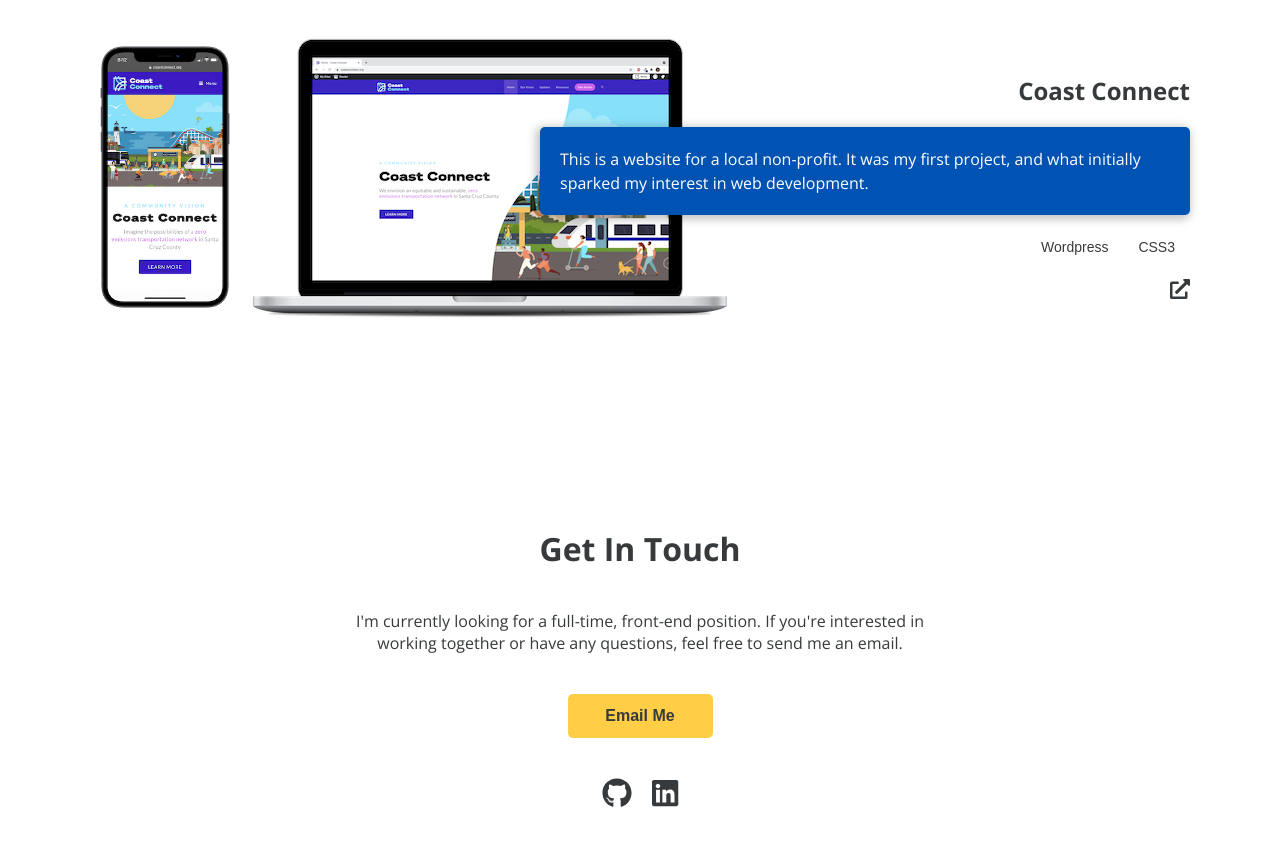
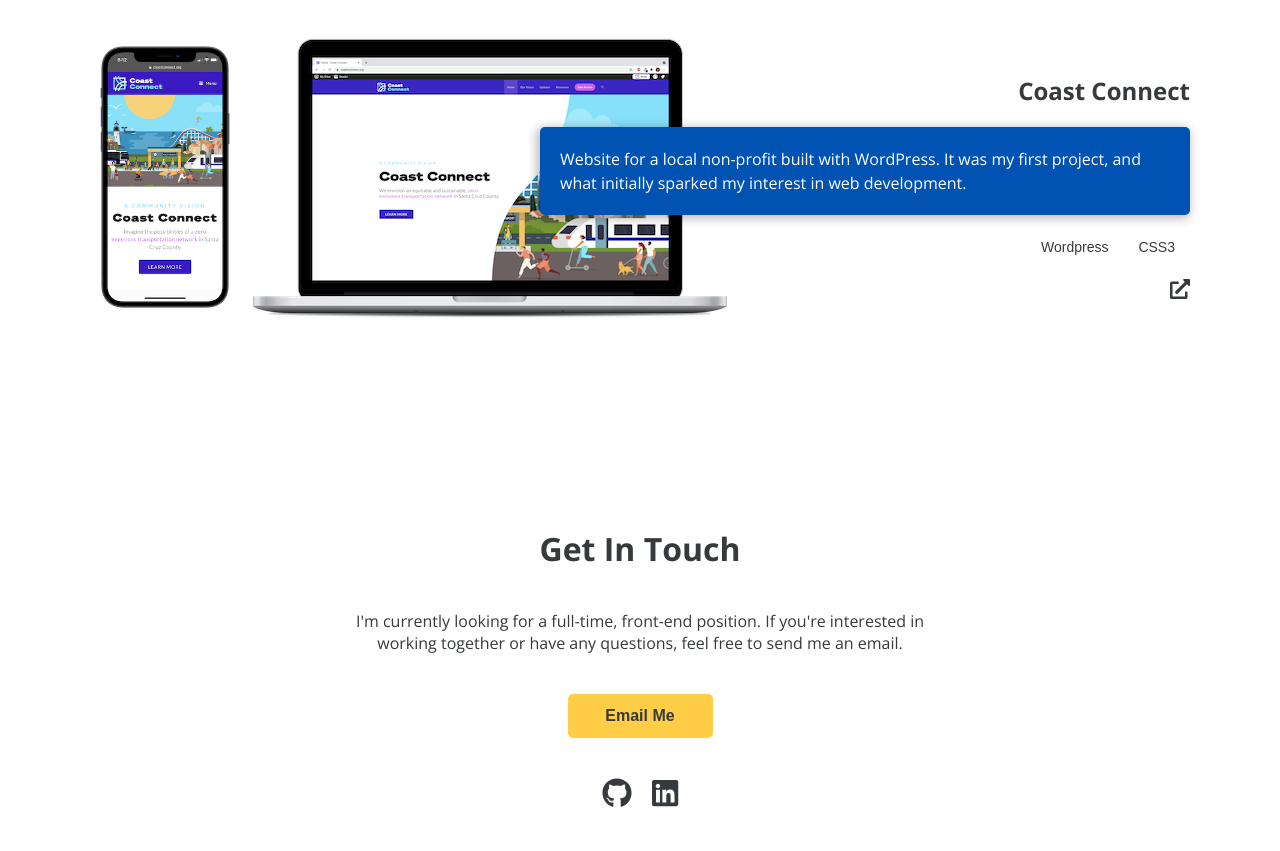
Before and after one commit to jbcortez/portfolio, a Gatsby site: page / in a window 1280 px wide. Shown: the part 2950-3801 px from the top of the page. Built offline with nearby package versions, Linux system fonts and the light colour scheme; Gatsby itself is replaced by a stand-in of ours; a small style sheet from the web is missing.

Commit message:
changed description of coast connect project

```diff
--- a/src/components/Projects.js
+++ b/src/components/Projects.js
@@ -96,7 +96,7 @@
         id={'coast-connect'}
         align={'right'}
         description={
-          'This is a website for a local non-profit. It was my first project, and what initially sparked my interest in web development.'
+          'Website for a local non-profit built with WordPress. It was my first project, and what initially sparked my interest in web development.'
         }
         technologies={['Wordpress', 'CSS3']}
         github={{ exists: false }}
```
